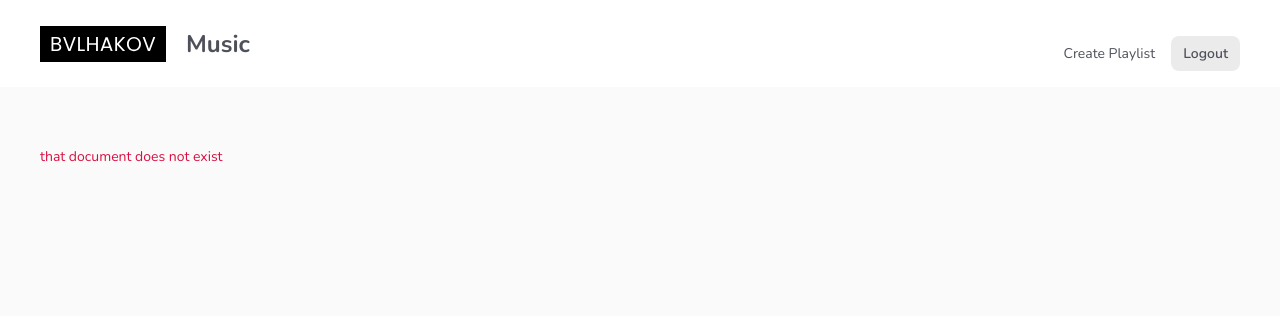
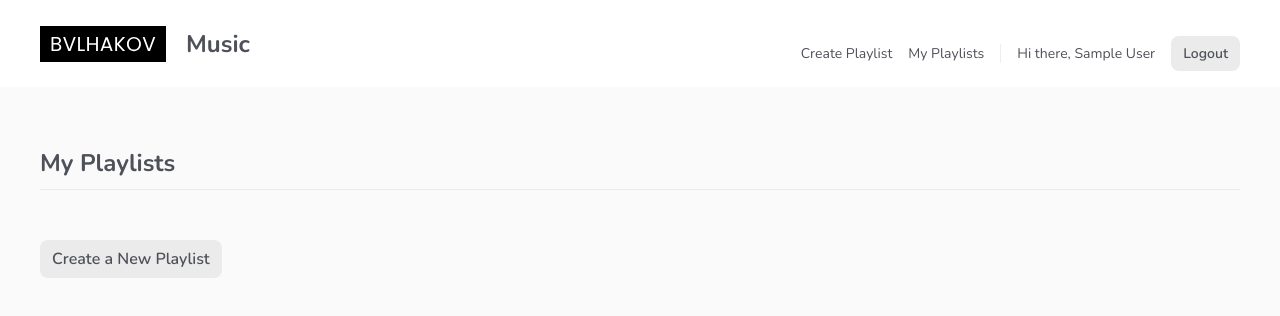
Before and after one commit to VPLEV23/bulka_music, a Vue app: page /playlists/user in a window 1280 px wide. Shown: the top 316 px of the page. Built offline with nearby package versions, Linux system fonts and the light colour scheme; no server answers; the database is empty; sample sign-in values are in the browser's storage.

Commit message:
Song Listing

```diff
--- /dev/null
+++ b/src/components/AddSong.vue
@@ -0,0 +1,48 @@
+<template>
+  <div class="add-song">
+    <button v-if="!showForm" @click="showForm = true">Add Songs</button>
+    <form v-if="showForm" @submit.prevent="handleSubmit">
+      <h4>Add a New Song</h4>
+      <input type="text" placeholder="Song title" required v-model="title" />
+      <input type="text" placeholder="Artist" required v-model="artist" />
+      <button>Add</button>
+    </form>
+  </div>
+</template>
+
+<script setup>
+import { ref } from "vue";
+import useDocument from "../composables/useDocument";
+const props = defineProps({
+  playlist: Object,
+});
+
+const title = ref("");
+const artist = ref("");
+const showForm = ref(false);
+const { updateDoc } = useDocument("playlists", props.playlist.id);
+
+const handleSubmit = async () => {
+  const newSong = {
+    title: title.value,
+    artist: artist.value,
+    id: Math.floor(Math.random() * 1000000),
+  };
+  const res = await updateDoc({
+    songs: [...props.playlist.songs, newSong],
+  });
+  title.value = "";
+  artist.value = "";
+};
+</script>
+
+<style>
+.add-song {
+  text-align: center;
+  margin-top: 40px;
+}
+form {
+  max-width: 100%;
+  text-align: left;
+}
+</style>
--- a/src/components/NavBar.vue
+++ b/src/components/NavBar.vue
@@ -8,6 +8,10 @@
           <router-link :to="{ name: 'CreatePlaylist' }"
             >Create Playlist</router-link
           >
+          <router-link :to="{ name: 'UserPlaylists' }"
+            >My Playlists</router-link
+          >
+          <span>Hi there, {{ user.displayName }}</span>
           <button @click="handleClick">Logout</button>
         </div>
         <div v-else>
@@ -64,4 +68,11 @@ button {
   margin-left: 16px;
   font-size: 14px;
 }
+span {
+  font-size: 14px;
+  display: inline-block;
+  margin-left: 16px;
+  padding-left: 16px;
+  border-left: 1px solid #eee;
+}
 </style>
--- a/src/composables/getCollection.js
+++ b/src/composables/getCollection.js
@@ -1,7 +1,7 @@
 import { ref, watchEffect } from "vue";
 import { projectFirestore } from "../firebase/config";
 
-const getCollection = (collection) => {
+const getCollection = (collection, query) => {
   const documents = ref(null);
   const error = ref(null);
 
@@ -9,6 +9,10 @@ const getCollection = (collection) => {
   let collectionRef = projectFirestore
     .collection(collection)
     .orderBy("createdAt");
+
+  if (query) {
+    collectionRef = collectionRef.where(...query);
+  }
 
   const unsub = collectionRef.onSnapshot(
     (snap) => {
--- a/src/composables/useDocument.js
+++ b/src/composables/useDocument.js
@@ -20,8 +20,22 @@ const useDocument = (collection, id) => {
       error.value = "could not delete the document";
     }
   };
+  const updateDoc = async (updates) => {
+    isPending.value = true;
+    error.value = null;
 
-  return { error, isPending, deleteDoc };
+    try {
+      const res = await docRef.update(updates);
+      isPending.value = false;
+      return res;
+    } catch (err) {
+      console.log(err.message);
+      isPending.value = false;
+      error.value = "could not update the document";
+    }
+  };
+
+  return { error, isPending, deleteDoc, updateDoc };
 };
 
 export default useDocument;
--- a/src/router/index.js
+++ b/src/router/index.js
@@ -4,6 +4,8 @@ import Login from "@/views/auth/Login.vue";
 import Register from "@/views/auth/SignUp.vue";
 import CreatePlaylist from "@/views/playlist/CreatePlaylist.vue";
 import PlaylistsDetails from "@/views/playlist/PlaylistDetails.vue";
+import UserPlaylists from "@/views/playlist/UserPlaylists.vue";
+
 // route guard
 import { projectAuth } from "../firebase/config";
 
@@ -46,6 +48,12 @@ const routes = [
     beforeEnter: reqAuth,
     props: true,
   },
+  {
+    path: "/playlists/user",
+    name: "UserPlaylists",
+    component: UserPlaylists,
+    beforeEnter: reqAuth,
+  },
 ];
 
 const router = createRouter({
--- a/src/views/auth/Login.vue
+++ b/src/views/auth/Login.vue
@@ -12,15 +12,17 @@
 <script setup>
 import useLogin from "@/composables/useLogin";
 import { ref } from "vue";
+import { useRouter } from "vue-router";
 
 const { error, login, isPending } = useLogin();
 const email = ref("");
 const password = ref("");
+const router = useRouter();
 
 const handleSubmit = async () => {
   const res = await login(email.value, password.value);
   if (!error.value) {
-    console.log("user loged in");
+    router.push({ name: "UserPlaylists" });
   }
 };
 </script>
--- a/src/views/auth/SignUp.vue
+++ b/src/views/auth/SignUp.vue
@@ -13,17 +13,19 @@
 <script setup>
 import { ref } from "vue";
 import useSignup from "@/composables/useSignup";
+import { useRouter } from "vue-router";
 
 const { error, signup, isPending } = useSignup();
 
 const email = ref("");
 const password = ref("");
 const displayName = ref("");
+const router = useRouter();
 
 const handleSubmit = async () => {
   const res = await signup(email.value, password.value, displayName.value);
   if (!error.value) {
-    console.log("user register succsesful");
+    router.push({ name: "UserPlaylists" });
   }
 };
 </script>
--- a/src/views/playlist/PlaylistDetails.vue
+++ b/src/views/playlist/PlaylistDetails.vue
@@ -15,7 +15,17 @@
 
     <!-- song list -->
     <div class="song-list">
-      <p>song list here</p>
+      <div v-if="!playlist.songs.length">
+        No Songs have been aded to this playlist yet
+      </div>
+      <div v-for="song in playlist.songs" :key="song.id" class="single-song">
+        <div class="details">
+          <h3>{{ song.title }}</h3>
+          <p>{{ song.artist }}</p>
+        </div>
+        <button v-if="ownership" @click="handleClick(song.id)">Delete</button>
+      </div>
+      <AddSong v-if="ownership" :playlist="playlist" />
     </div>
   </div>
 </template>
@@ -25,18 +35,18 @@ import getDocument from "@/composables/getDocument";
 import getUser from "@/composables/getUser";
 import useDocument from "@/composables/useDocument";
 import useStorage from "@/composables/useStorage";
+import AddSong from "@/components/AddSong.vue";
 import { useRouter } from "vue-router";
 import { computed } from "vue";
-const router = useRouter();
 
 const props = defineProps({
   id: String,
 });
 
 const { error, document: playlist } = getDocument("playlists", props.id);
-const { deleteDoc } = useDocument("playlists", props.id);
+const { deleteDoc, updateDoc } = useDocument("playlists", props.id);
 const { deleteImage } = useStorage();
-
+const router = useRouter();
 const { user } = getUser();
 
 const ownership = computed(() => {
@@ -49,6 +59,11 @@ const handleDelete = async () => {
   await deleteImage(playlist.value.filePath);
   await deleteDoc();
   router.push({ name: "Home" });
+};
+
+const handleClick = async (id) => {
+  const songs = playlist.value.songs.filter((song) => song.id != id);
+  await updateDoc({ songs });
 };
 </script>
 
@@ -91,4 +106,12 @@ const handleDelete = async () => {
 .description {
   text-align: left;
 }
+.single-song {
+  padding: 10px 0;
+  display: flex;
+  justify-content: space-between;
+  align-items: center;
+  border-bottom: 1px dashed var(--secondary);
+  margin-bottom: 20px;
+}
 </style>
--- /dev/null
+++ b/src/views/playlist/UserPlaylists.vue
@@ -0,0 +1,35 @@
+<template>
+  <div class="user-playlists">
+    <h2>My Playlists</h2>
+    <div v-if="playlists">
+      <ListView :playlists="playlists" />
+    </div>
+    <router-link :to="{ name: 'CreatePlaylist' }" class="btn"
+      >Create a New Playlist</router-link
+    >
+  </div>
+</template>
+
+<script setup>
+import getUser from "@/composables/getUser";
+import getCollection from "@/composables/getCollection";
+import ListView from "@/components/ListView.vue";
+
+const { user } = getUser();
+const { documents: playlists } = getCollection("playlists", [
+  "userId",
+  "==",
+  user.value.uid,
+]);
+</script>
+
+<style scoped>
+h2 {
+  padding-bottom: 10px;
+  margin-bottom: 30px;
+  border-bottom: 1px solid var(--secondary);
+}
+.btn {
+  margin-top: 20px;
+}
+</style>
```
